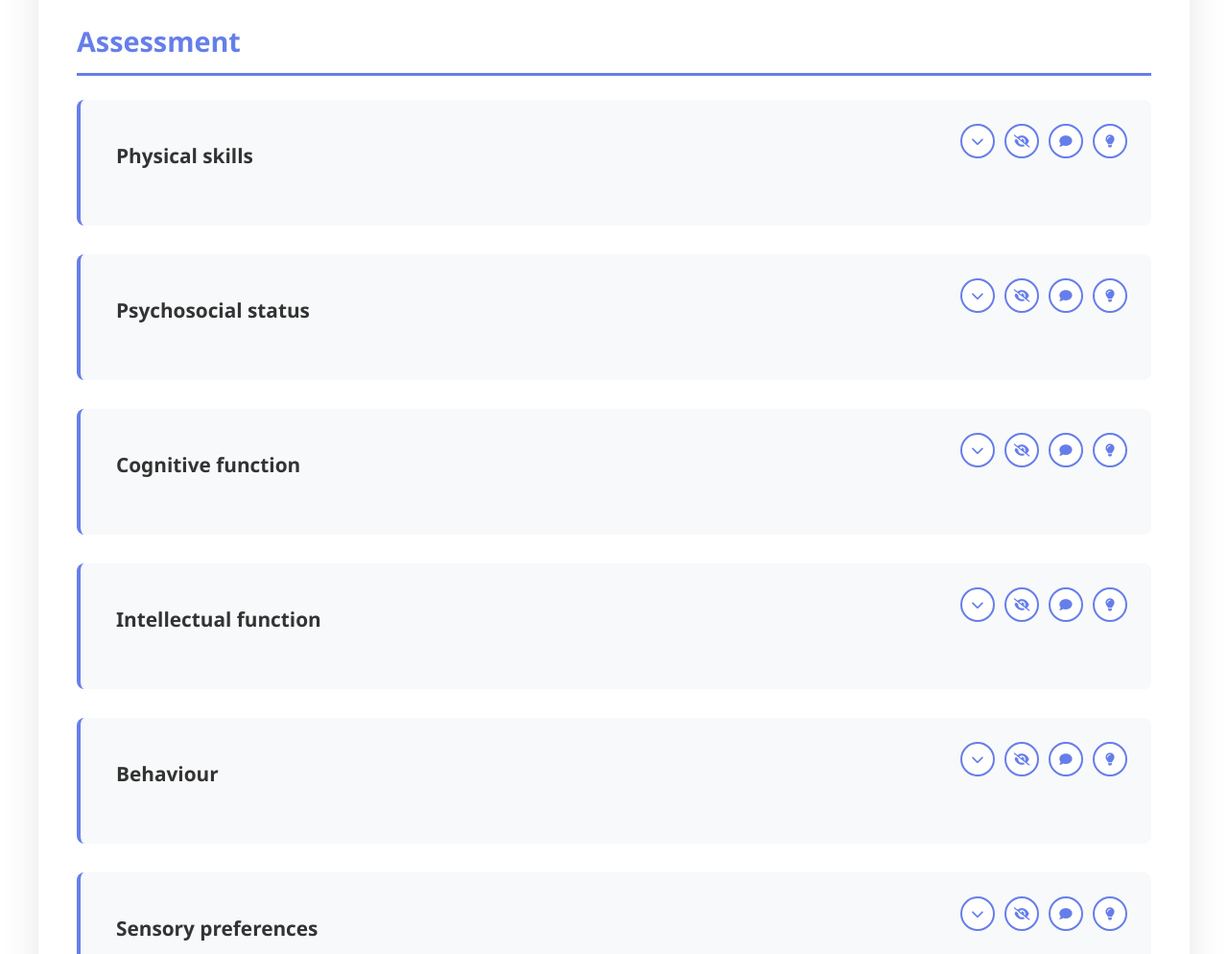
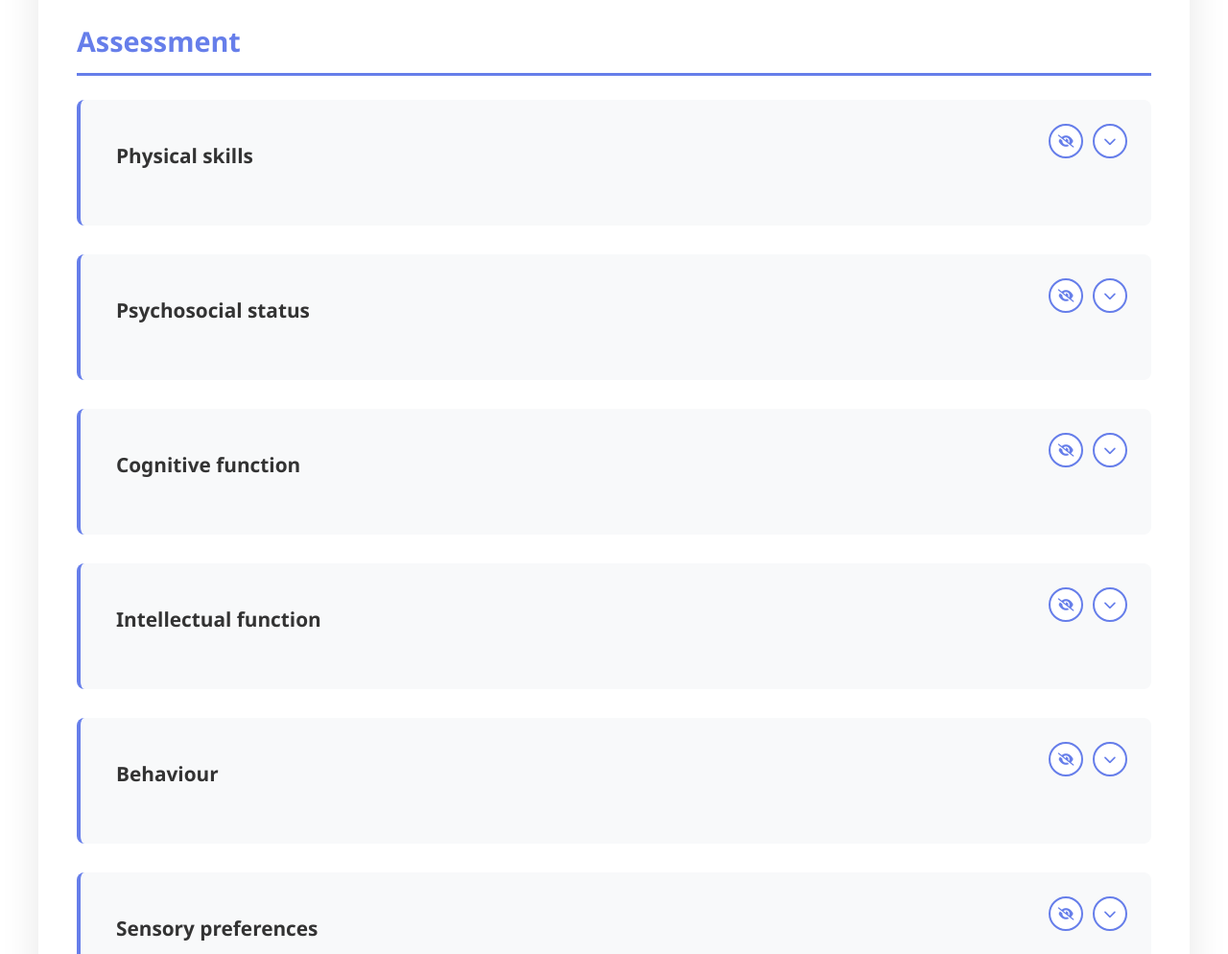
Before and after one commit to msajid103/ndis-report-generation, a plain HTML site: page index.html in a window 1280 px wide. Shown: the part 3500-4494 px from the top of the page at 96% size. Drawn offline with nearby package versions, Linux system fonts and the light colour scheme.

Commit message:
Add functionalites for toggle buttons to hide

```diff
--- a/main.js
+++ b/main.js
@@ -89,17 +89,17 @@ function createAssessmentSubsection(title, id) {
                 <div class="subsection-header">
                     <h3 class="subsection-title" id="${id}_title">${title}</h3>
                     <div class="subsection-controls no-print">
-                        <button class="icon-btn" onclick="toggleSubsection('${id}')" title="Show Guidance">
-                            <i class="fas fa-chevron-down"></i>
+                         <button class="icon-btn toggle-btn" style="display:none" onclick="toggleSupervisorComment('${id}')" title="Supervisor comment">
+                                <i class="fas fa-comment"></i>
+                            </button>
+                        <button class="icon-btn toggle-btn"  style="display:none" onclick="toggleGuidance('${id}')" title="Show Guidance">
+                            <i class="fas fa-lightbulb"></i>
                         </button>
                         <button class="icon-btn" onclick="toggleHideSection('${id}')" title="Hide in Print">
                             <i class="fas fa-eye-slash"></i>
                         </button>
-                         <button class="icon-btn" onclick="toggleSupervisorComment('${id}')" title="Supervisor comment">
-                                <i class="fas fa-comment"></i>
-                            </button>
-                        <button class="icon-btn"  onclick="toggleGuidance('${id}')" title="Show Guidance">
-                            <i class="fas fa-lightbulb"></i>
+                        <button class="icon-btn" onclick="toggleSubsection('${id}')" title="Show Guidance">
+                            <i class="fas fa-chevron-down"></i>
                         </button>
                         ${id.startsWith('custom') ? `<button class="icon-btn" onclick="deleteCustomSection('${id}')" title="Delete section"><i class="fas fa-trash"></i></button>` : ''}
                     </div>
@@ -149,10 +149,11 @@ function createAssessmentSubsection(title, id) {
 }
 function toggleSubsection(id) {
     const subsection = document.getElementById(id);
-
+    const hideBtns = document.querySelectorAll(`#${id} .toggle-btn`);
     const subsectionControls = document.querySelector(` #${id} .subsection-controls`);
     const subsectionContent = document.querySelector(`#${id} .subsection-content`);
     const isVisible = subsectionContent.style.display === 'none';
+    hideBtns.forEach(btn => btn.style.display = isVisible ? 'inline-block' : 'none');
     if (isVisible) {
         subsection.classList.remove('no-print'); // show in print when visible
     } else {
```
Also changed, not shown: index.html (+2 -0 lines).
